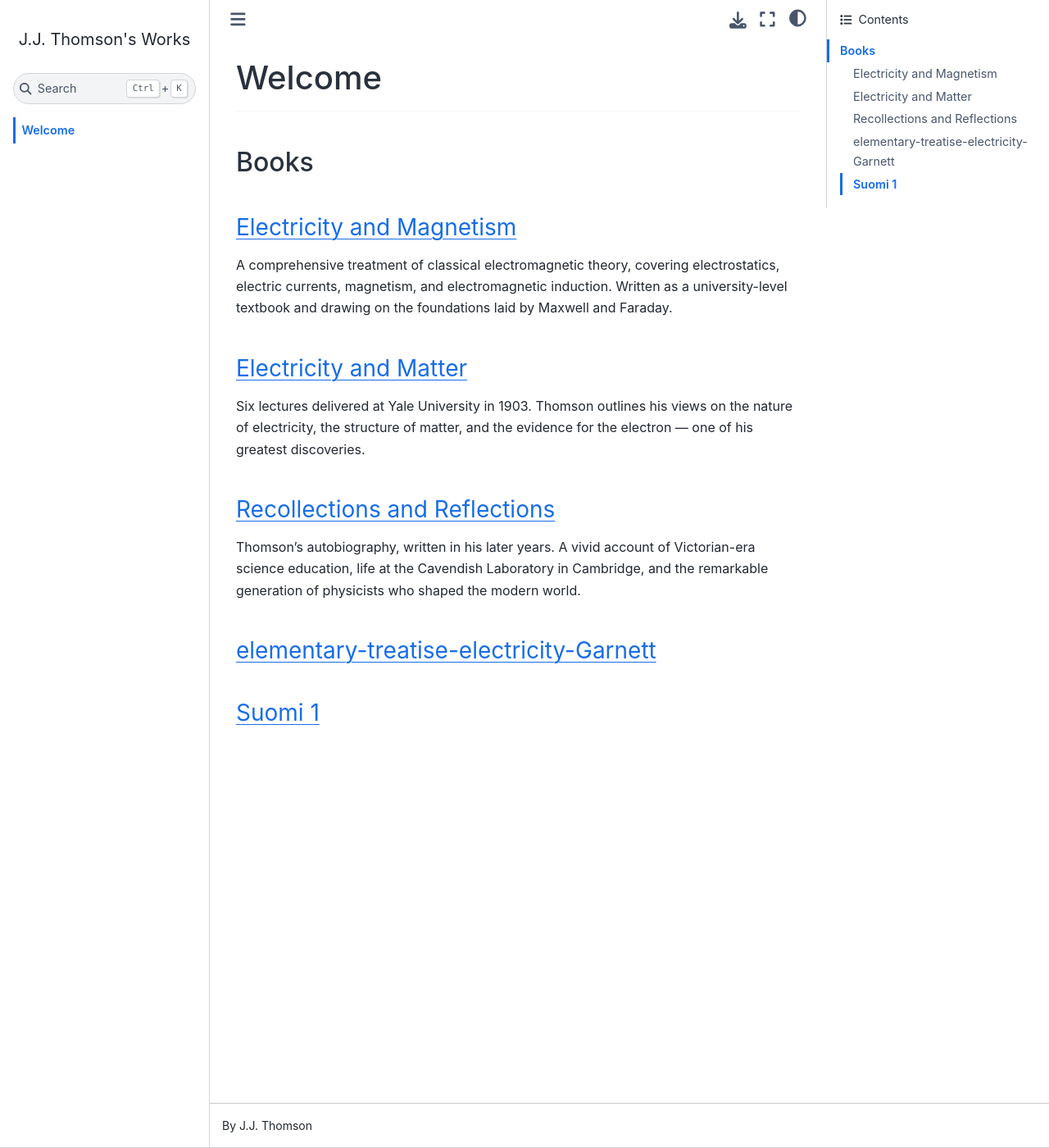
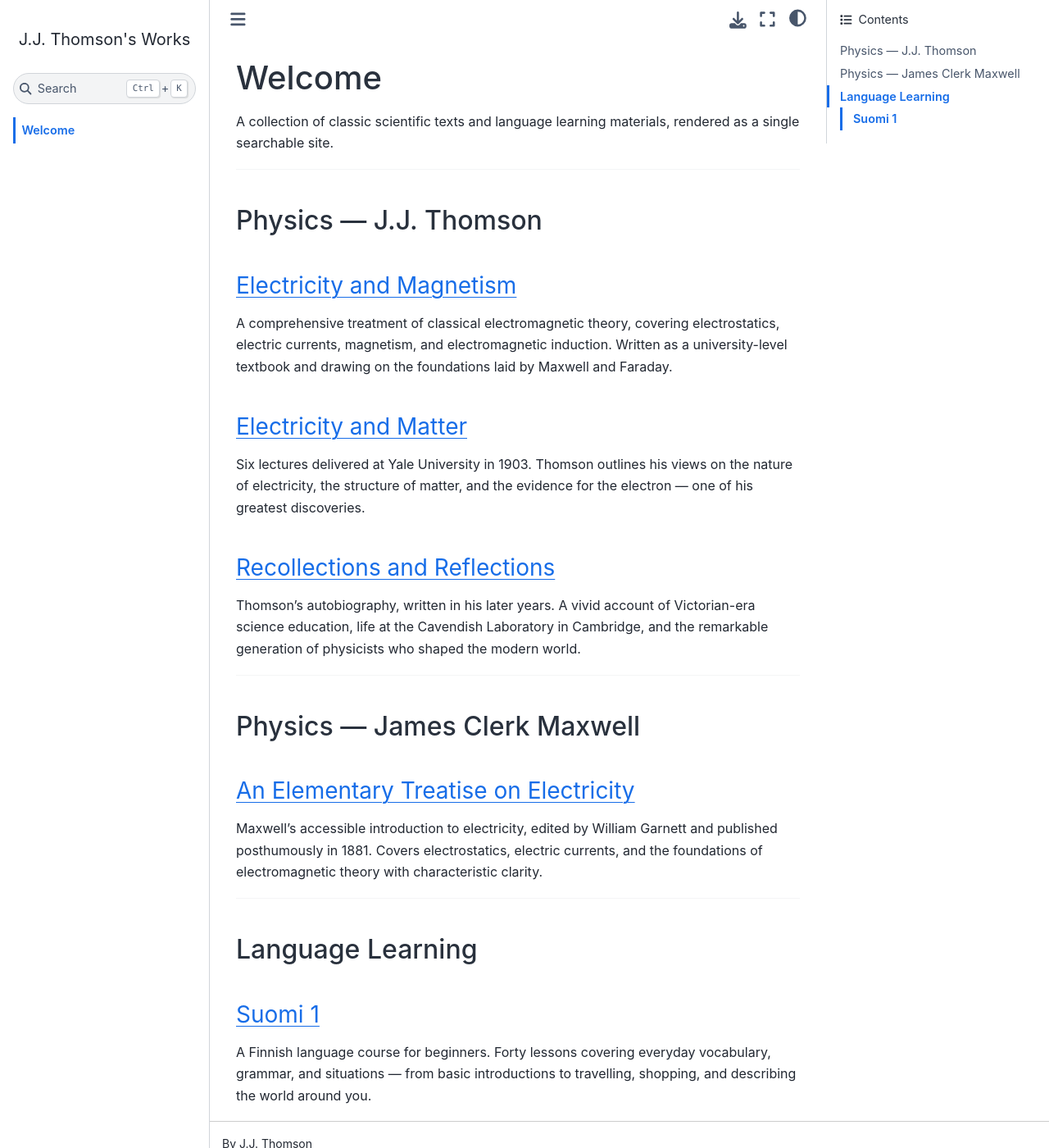
Before and after one commit to modestsecdev/my-books, a Jupyter Book: the page built from index.md, in a window 1280 px wide and 1400 px high. Shown: the whole window at 82% size. Built offline with Jupyter Book 1.0.4 settings and Sphinx 7.4.7 and the Sphinx Book theme 1.1.4, drawn with Linux system fonts in a browser that asks for light colours; pages that are not in the unit, such as notebooks, are missing from menus.

Commit message:
Update index.md: add Maxwell and Suomi1 entries, reorganise sections

```diff
--- a/index.md
+++ b/index.md
@@ -1,11 +1,10 @@
 # Welcome
 
-
-
+A collection of classic scientific texts and language learning materials, rendered as a single searchable site.
 
 ---
 
-## Books
+## Physics — J.J. Thomson
 
 ### [Electricity and Magnetism](../elctricity-magnetism/ch1)
 
@@ -18,8 +17,19 @@
 ### [Recollections and Reflections](../Recollections-And-Reflections/ch1)
 
 Thomson's autobiography, written in his later years. A vivid account of Victorian-era science education, life at the Cavendish Laboratory in Cambridge, and the remarkable generation of physicists who shaped the modern world.
-### [elementary-treatise-electricity-Garnett](../elementary-treatise-electricity-Garnett)
 
+---
 
+## Physics — James Clerk Maxwell
 
-### [Suomi 1](../suomi1)
+### [An Elementary Treatise on Electricity](../elementary-treatise-electricity-Garnett/README)
+
+Maxwell's accessible introduction to electricity, edited by William Garnett and published posthumously in 1881. Covers electrostatics, electric currents, and the foundations of electromagnetic theory with characteristic clarity.
+
+---
+
+## Language Learning
+
+### [Suomi 1](../suomi1/ch01)
+
+A Finnish language course for beginners. Forty lessons covering everyday vocabulary, grammar, and situations — from basic introductions to travelling, shopping, and describing the world around you.
```
